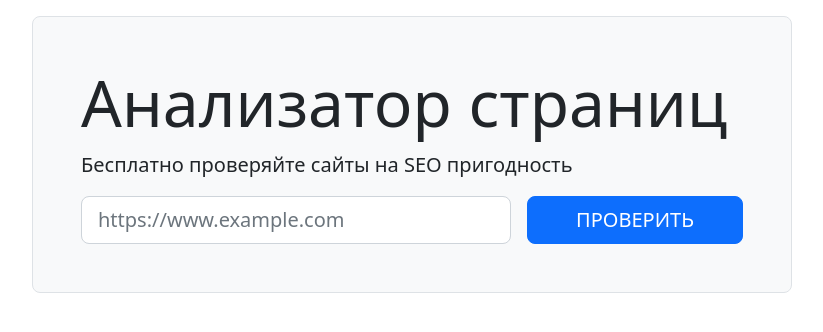
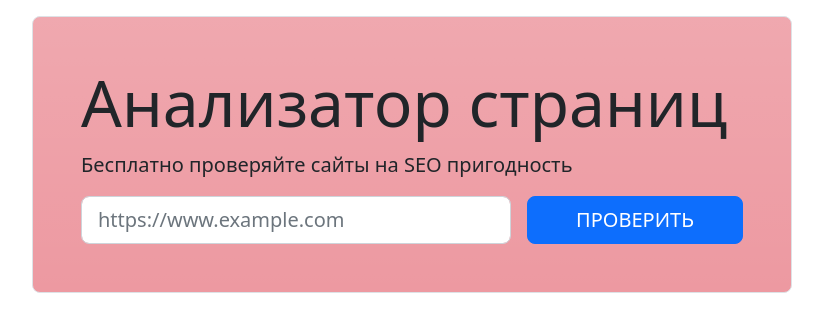
Before and after one commit to vadim-gusak/python-project-83, a Flask app: page / in a window 1280 px wide. Shown: the top 332 px of the page, without its empty margins (228-1051 px from the left). Run offline with Flask 2, Linux system fonts and the light colour scheme.

Commit message:
add facicon

```diff
--- a/page_analyzer/templates/index.html
+++ b/page_analyzer/templates/index.html
@@ -1,10 +1,7 @@
 <!DOCTYPE html>
 <html lang="ru">
 <head>
-    <link rel="apple-touch-icon" sizes="180x180" href="/apple-touch-icon.png">
-    <link rel="icon" type="image/png" sizes="32x32" href="/favicon-32x32.png">
-    <link rel="icon" type="image/png" sizes="16x16" href="/favicon-16x16.png">
-    <link rel="manifest" href="/site.webmanifest">
+    <link rel="shortcut icon" sizes="32x32" href="{{ url_for('static', filename='favicon-32x32.png') }}">
     <meta charset="UTF-8">
     <meta name="viewport" content="width=device-width, initial-scale=1">
     <link href="https://cdn.jsdelivr.net/npm/bootstrap@5.2.2/dist/css/bootstrap.min.css" rel="stylesheet" integrity="sha384-Zenh87qX5JnK2Jl0vWa8Ck2rdkQ2Bzep5IDxbcnCeuOxjzrPF/et3URy9Bv1WTRi" crossorigin="anonymous">
@@ -14,7 +11,7 @@
     <main class="flex-grow-1">
         <div class="container-lg mt-3">
             <div class="row">
-                <div class="col-12 bg-light col-md-10 col-lg-8 mx-auto border rounded-3 p-5">
+                <div class="col-12 bg-danger bg-gradient bg-opacity-50 col-md-10 col-lg-8 mx-auto border rounded-3 p-5">
                     <h1 class="display-3">Анализатор страниц</h1>
                     <p class="lead">Бесплатно проверяйте сайты на SEO пригодность</p>
                     <form class="d-flex justify-content-center">
```
Also changed, not shown: page_analyzer/static/favicon-32x32.png (added).
